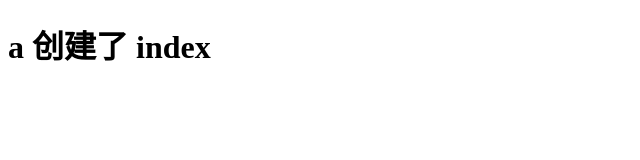
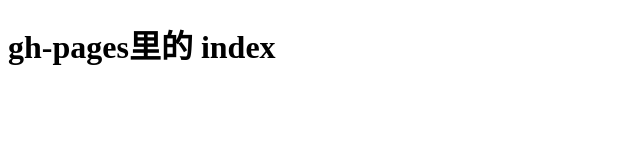
Before and after one commit to sunny-zwy/branch-demo, a plain HTML site: page index.html in a window 1280 px wide. Shown: the whole page, without its empty margins (0-640 px from the left). Drawn offline with Linux system fonts and the light colour scheme.

Commit message:
Update index.html

```diff
--- a/index.html
+++ b/index.html
@@ -8,7 +8,7 @@
 </head>
 
 <body>
-    <h1>a 创建了 index</h1>
+    <h1>gh-pages里的 index</h1>
 </body>
 
 </html>
```
